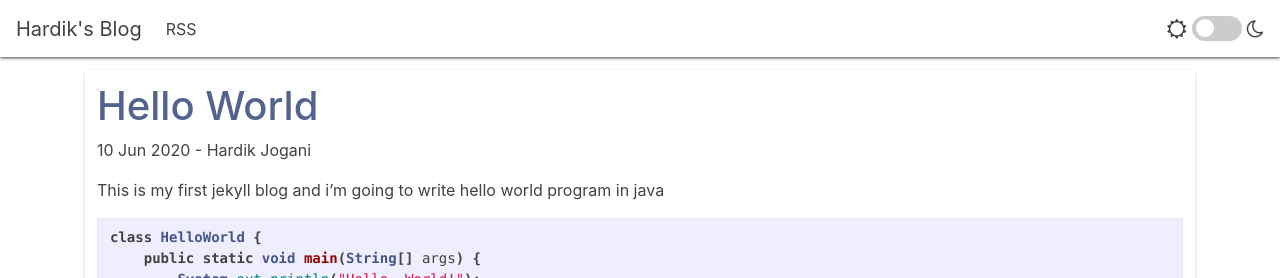
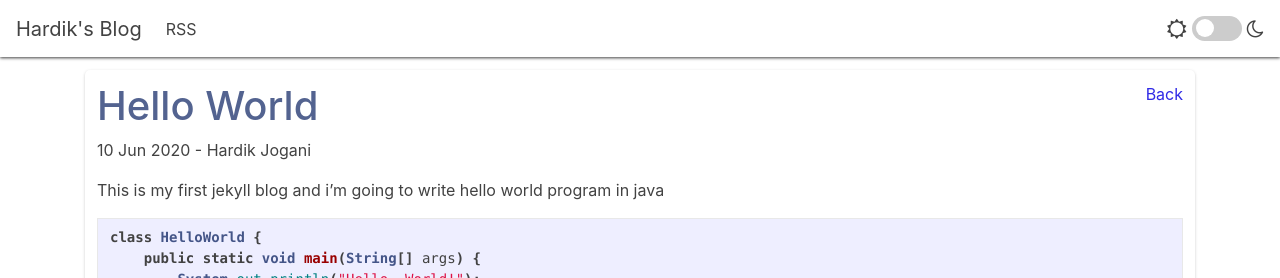
Before and after one commit to jogHar/jogHar.github.io, a Jekyll site: the page built from _posts/2020-06-10-hello-world.md, in a window 1280 px wide. Shown: the top 278 px of the page. Built offline with Jekyll 4.4.1, drawn with Linux system fonts in a browser that asks for light colours.

Commit message:
add: back button  in blog

```diff
--- a/_layouts/post.html
+++ b/_layouts/post.html
@@ -9,6 +9,7 @@
 
         <div class="container">
             <div class="bg_main">
+                <a href="javascript:history.go(-1);"><p style="float: right;">Back</p></a>
                 <h1>{{ page.title }}</h1>
                 <p>{{ page.date | date_to_string }} - {{ page.author }}</p>
                 <div>{{content}}</div>
```
